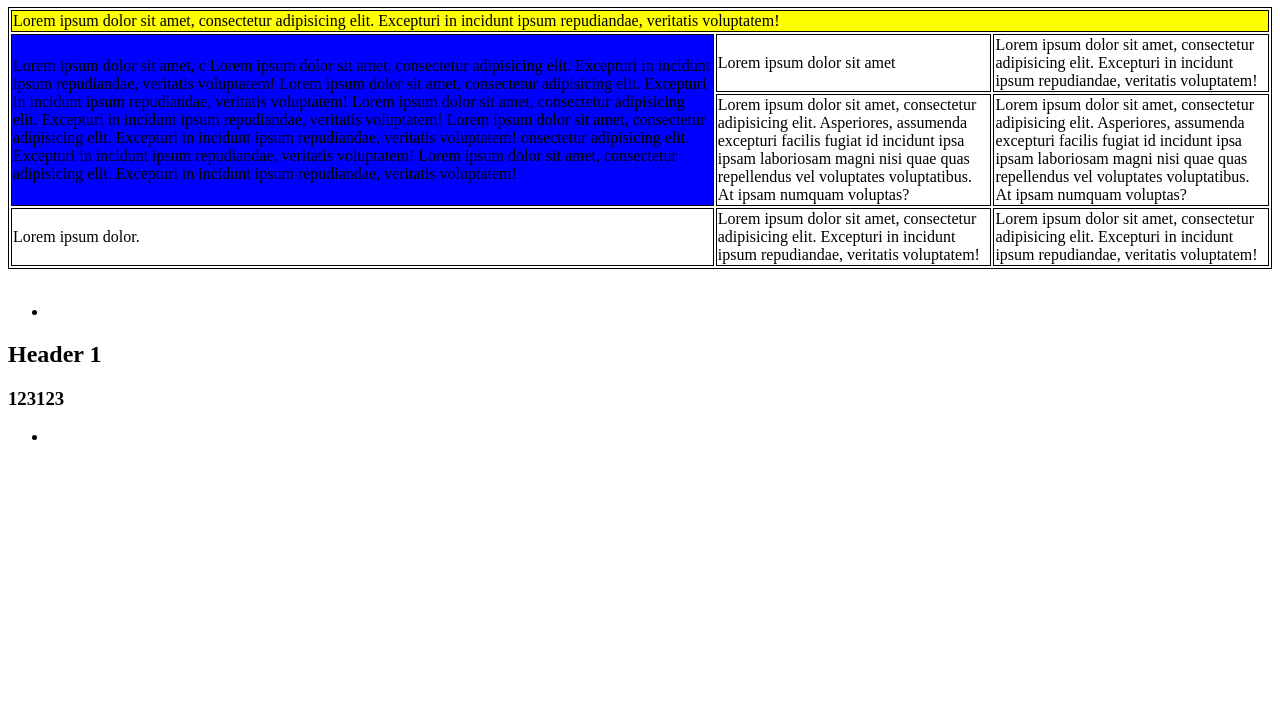
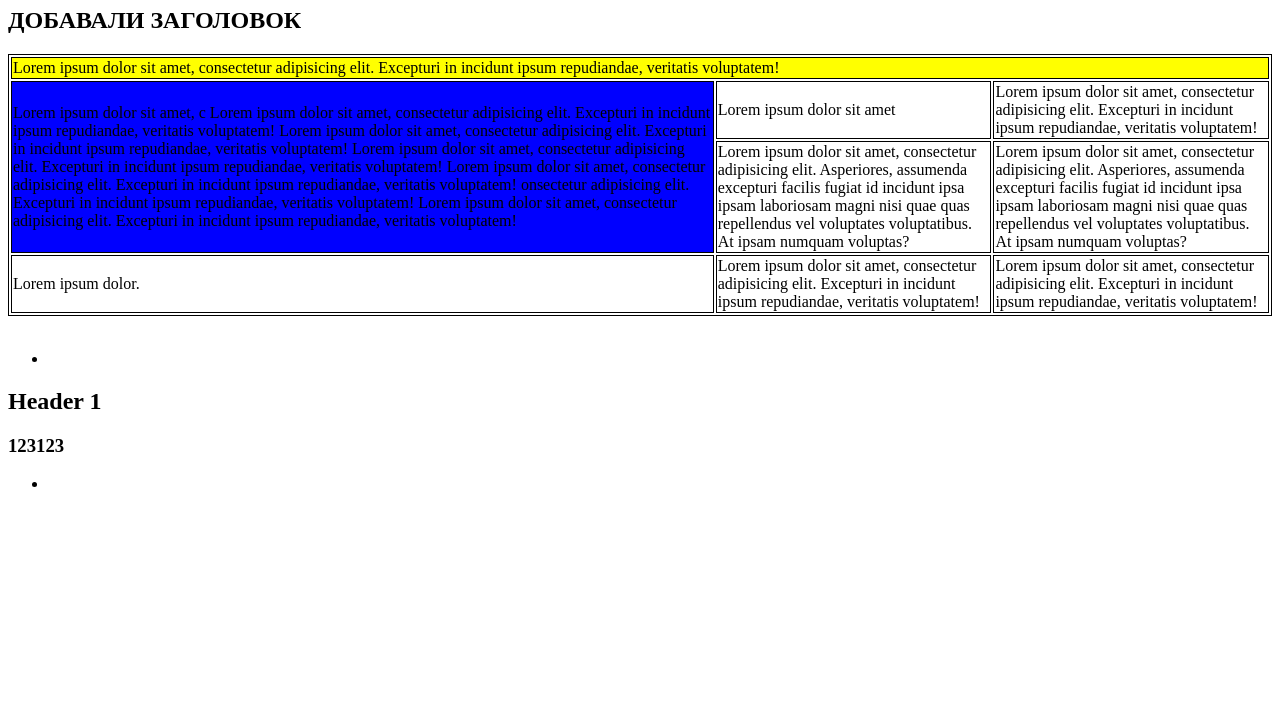
Before and after one commit to vladpovelitsa/get_lesson_17-10, a plain HTML site: page index.html in a window 1280 px wide. Shown: the part 73-800 px from the top of the page. Drawn offline with Linux system fonts and the light colour scheme.

Commit message:
add h2 to index.html

```diff
--- a/index.html
+++ b/index.html
@@ -15,6 +15,7 @@
 <body>
 
     <h1>ОТРЕДАКТИРОВАЛИ НА Локально</h1>
+    <h2>ДОБАВАЛИ ЗАГОЛОВОК</h2>
     <table width="100%">
         <thead>
             <tr>
```
